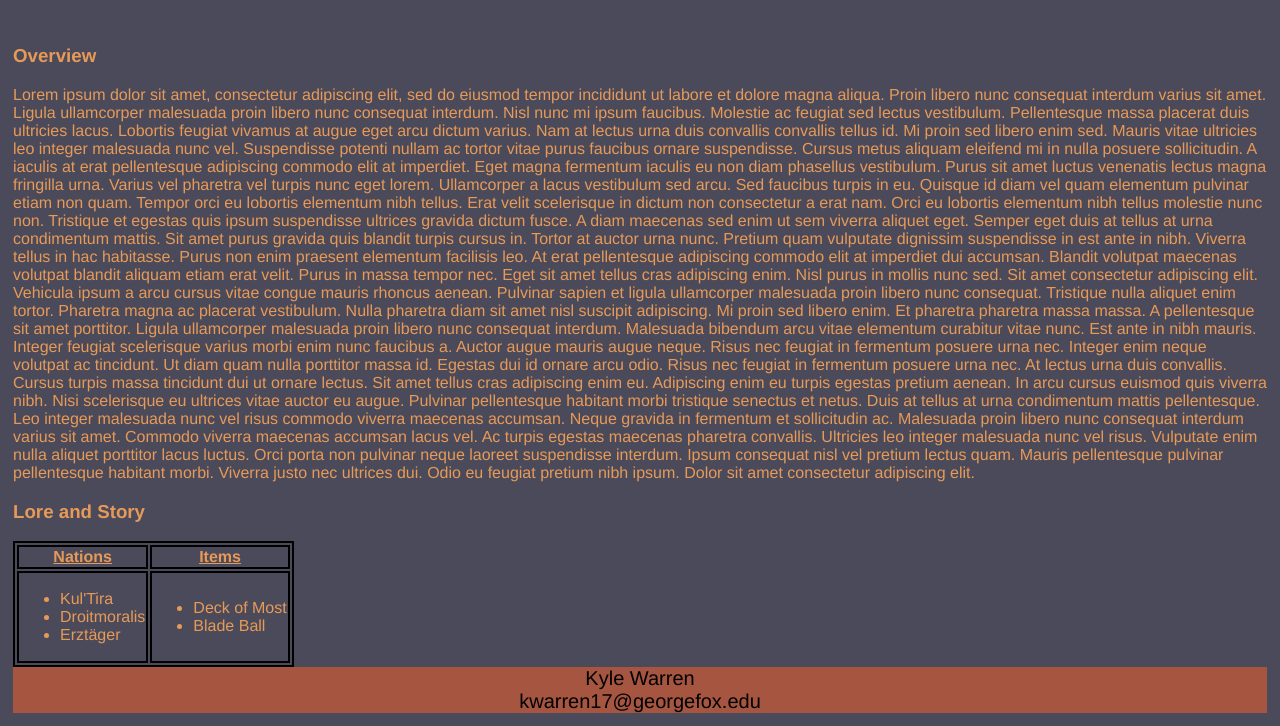
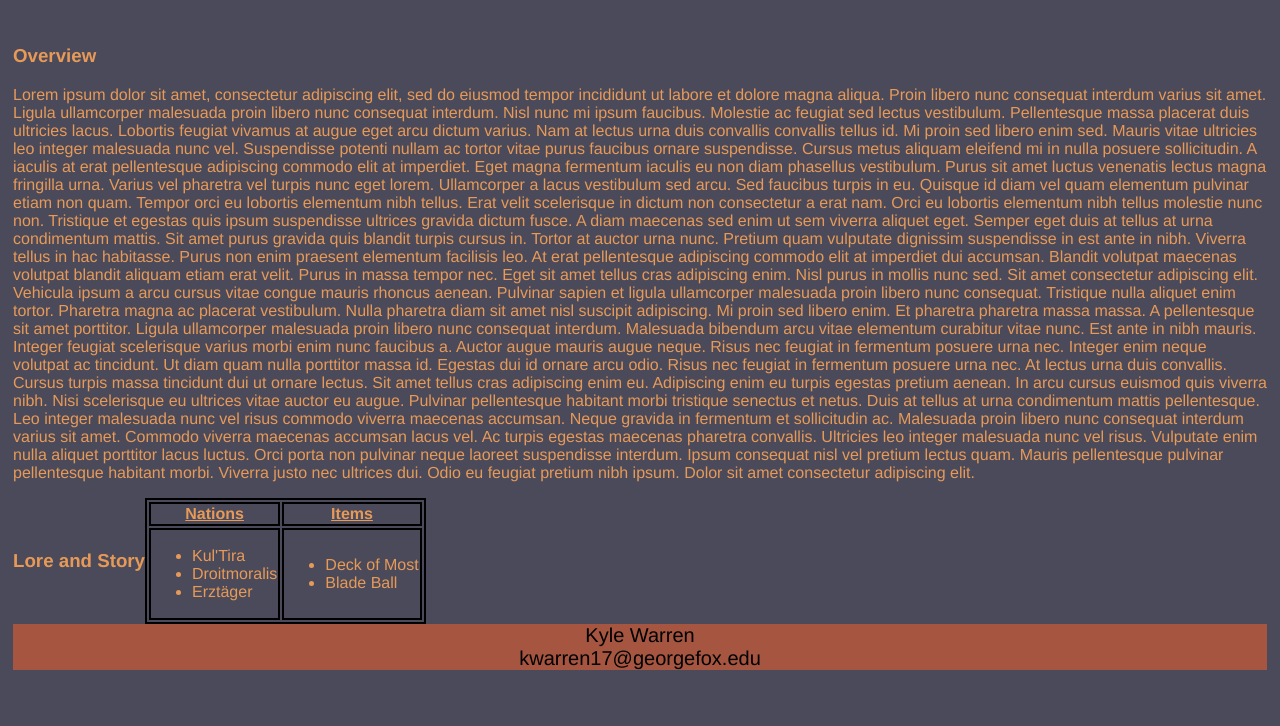
Before and after one commit to Kwarren98/304-Landing-Page, a plain HTML site: page PersonalProject/HomePage.html in a window 1280 px wide. Shown: the part 365-1091 px from the top of the page. After the commit the page ends 1048 px from the top, so only its background shows below. Drawn offline with Linux system fonts and the light colour scheme.

Commit message:
Update HomePage.css

```diff
--- a/PersonalProject/HomePage.css
+++ b/PersonalProject/HomePage.css
@@ -31,3 +31,8 @@ table, th, td {
 #tableTitles {
     text-decoration: underline;
 }
+
+#loreAndStory {
+    display:flex;
+    align-items: center;
+}
```
